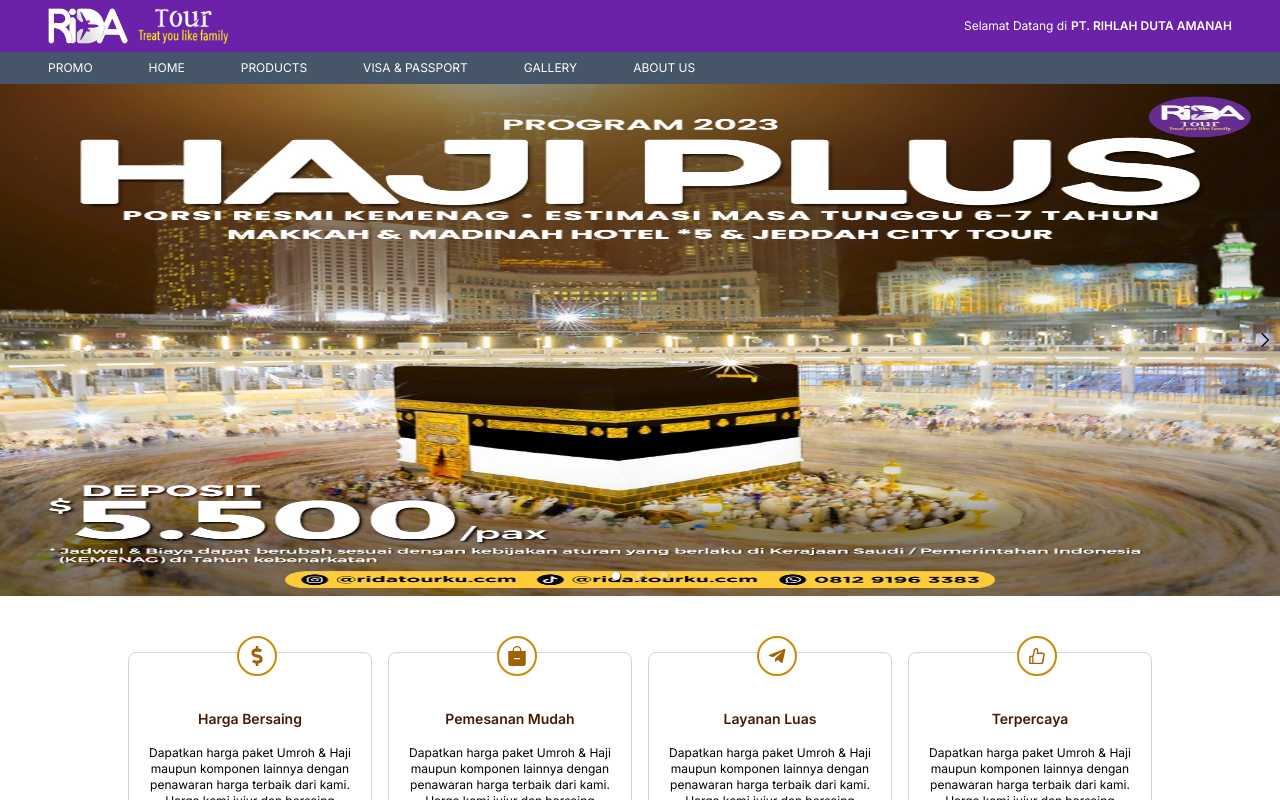
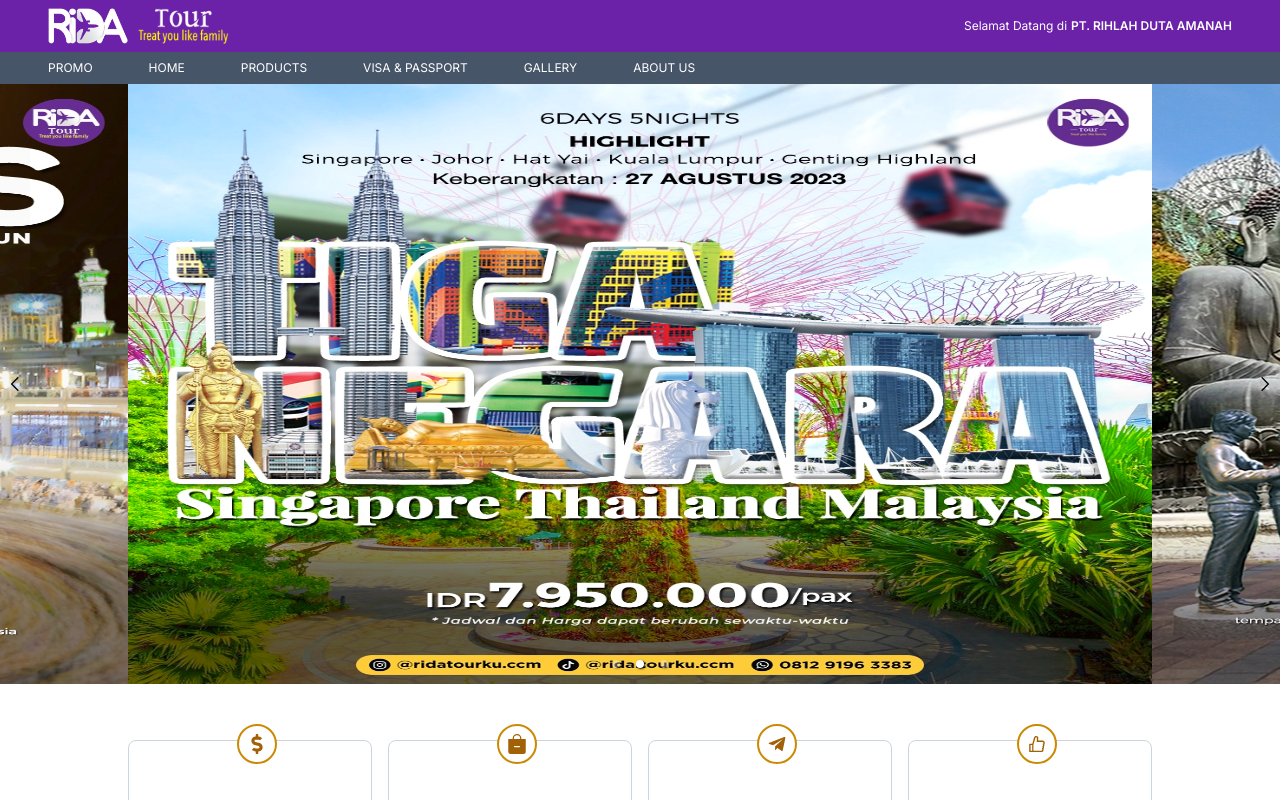
Before and after one commit to mochilhamsyah17/project-freelance, a Next.js app: page / in a window 1280 px wide. Shown: the top 800 px of the page. Built offline with nearby package versions, Linux system fonts and the light colour scheme.

Commit message:
bugfixing: update carousel

```diff
--- a/src/components/landing-page/carousel.jsx
+++ b/src/components/landing-page/carousel.jsx
@@ -1,27 +1,62 @@
-"use client";
+import React, { Component } from "react";
+import Slider from "react-slick";
+import "slick-carousel/slick/slick.css";
+import "slick-carousel/slick/slick-theme.css";
+import { GrPrevious } from "react-icons/gr";
+import banner1 from "../../../public/assets/banner/banner1.webp";
+import banner2 from "../../../public/assets/banner/banner2.webp";
+import banner3 from "../../../public/assets/banner/banner3.webp";
+import Image from "next/image";
 
-import AliceCarousel from "react-alice-carousel";
-import "react-alice-carousel/lib/alice-carousel.css";
-import "react-alice-carousel/lib/scss/alice-carousel.scss";
-import SimpleSlider from "./carousel2";
-
-export const CarouselSection = () => {
-  const banner = [1, 2, 3];
-  return (
-    <div className="mb-4">
-      {/* <AliceCarousel mouseTracking items={banner} /> */}
-      {/* <Swiper navigation={true} modules={[Navigation]} className="mySwiper">
-        <SwiperSlide>Slide 1</SwiperSlide>
-        <SwiperSlide>Slide 2</SwiperSlide>
-        <SwiperSlide>Slide 3</SwiperSlide>
-        <SwiperSlide>Slide 4</SwiperSlide>
-        <SwiperSlide>Slide 5</SwiperSlide>
-        <SwiperSlide>Slide 6</SwiperSlide>
-        <SwiperSlide>Slide 7</SwiperSlide>
-        <SwiperSlide>Slide 8</SwiperSlide>
-        <SwiperSlide>Slide 9</SwiperSlide>
-      </Swiper> */}
-      <SimpleSlider />
-    </div>
-  );
-};
+export default class SimpleSlider extends Component {
+  render() {
+    const banner = [
+      {
+        img: banner1,
+      },
+      {
+        img: banner2,
+      },
+      {
+        img: banner3,
+      },
+    ];
+    const arrowStyles = {
+      position: "absolute",
+      zIndex: 2,
+      top: 0,
+      width: 30,
+      height: "100%",
+      cursor: "pointer",
+      color: "#ffffff",
+      backdropFilter: "saturate(180%) blur(100px) opacity(0.3)",
+      WebkitBackdropFilter: "blur(10px)",
+    };
+    const settings = {
+      dots: true,
+      infinite: true,
+      speed: 500,
+      slidesToShow: 1,
+      slidesToScroll: 1,
+      prevArrow: (
+        <button type="button" style={{ ...arrowStyles, left: 0 }}>
+          <span className="w-full flex justify-center font-bold text-white">
+            <GrPrevious />
+          </span>
+        </button>
+      ),
+    };
+    return (
+      <div className="max-w-screen">
+        <Slider {...settings}>
+          <div>
+            <Image src={banner1} alt="banner" className="w-1/2" />
+          </div>
+          <div>
+            <Image src={banner2} alt="banner" className="w-1/2" />
+          </div>
+        </Slider>
+      </div>
+    );
+  }
+}
--- a/src/components/landing-page/carousel2.jsx
+++ b/src/components/landing-page/carousel2.jsx
@@ -32,13 +32,17 @@
       height: "100%",
       cursor: "pointer",
       color: "#ffffff",
-      backdropFilter: "saturate(180%) blur(100px) opacity(0.6)",
-      webkitBackdropFilter: "blur(10px)",
+      backdropFilter: "saturate(180%) blur(100px) opacity(0.3)",
+      WebkitBackdropFilter: "blur(10px)",
     };
 
     return (
-      <div className="max-w-screen">
+      <div className=" flex justify-center items-center max-w-screen">
+        <div className="w-full">
           <Carousel
+            autoPlay
+            infiniteLoop
+            centerMode
             showArrows={true}
             renderArrowPrev={(onClickHandler, hasPrev, label) =>
               hasPrev && (
@@ -76,12 +80,13 @@
                   src={items.img}
                   key={index}
                   alt="banner"
-                className="w-1/3 h-[512px]"
+                  className="lg:h-[600px] h-[512px]"
                 />
               );
             })}
           </Carousel>
         </div>
+      </div>
     );
   }
 }
--- a/src/components/landing-page/galery-section.jsx
+++ b/src/components/landing-page/galery-section.jsx
@@ -5,7 +5,7 @@
         <span className="text-purple-700 font-bold text-center w-full">
           Gallery
         </span>
-        <div className="grid cols"></div>
+        <div className="grid fridcols"></div>
       </div>
     </>
   );
--- a/src/components/landing-page/index.jsx
+++ b/src/components/landing-page/index.jsx
@@ -1,11 +1,12 @@
+"use client";
 import { Card1Section } from "./card1-section";
-import { CarouselSection } from "./carousel";
+import SimpleSlider from "./carousel2";
 import { GallerySection } from "./galery-section";
 export const ComponentLandingPage = () => {
   return (
     <>
       <div className="relative">
-        <CarouselSection />
+        <SimpleSlider />
         <Card1Section />
         <GallerySection />
       </div>
```
Lines whose indentation alone changed are shown as unchanged.
